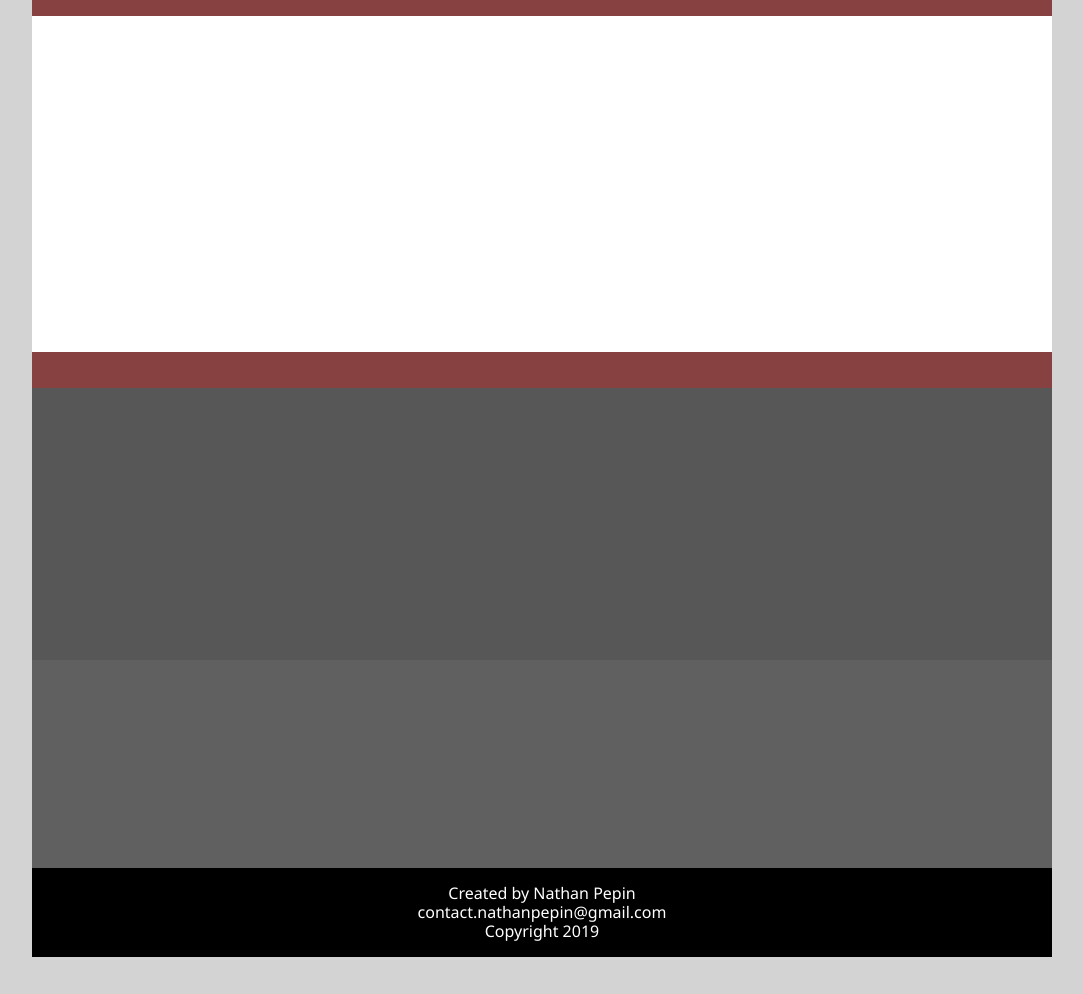
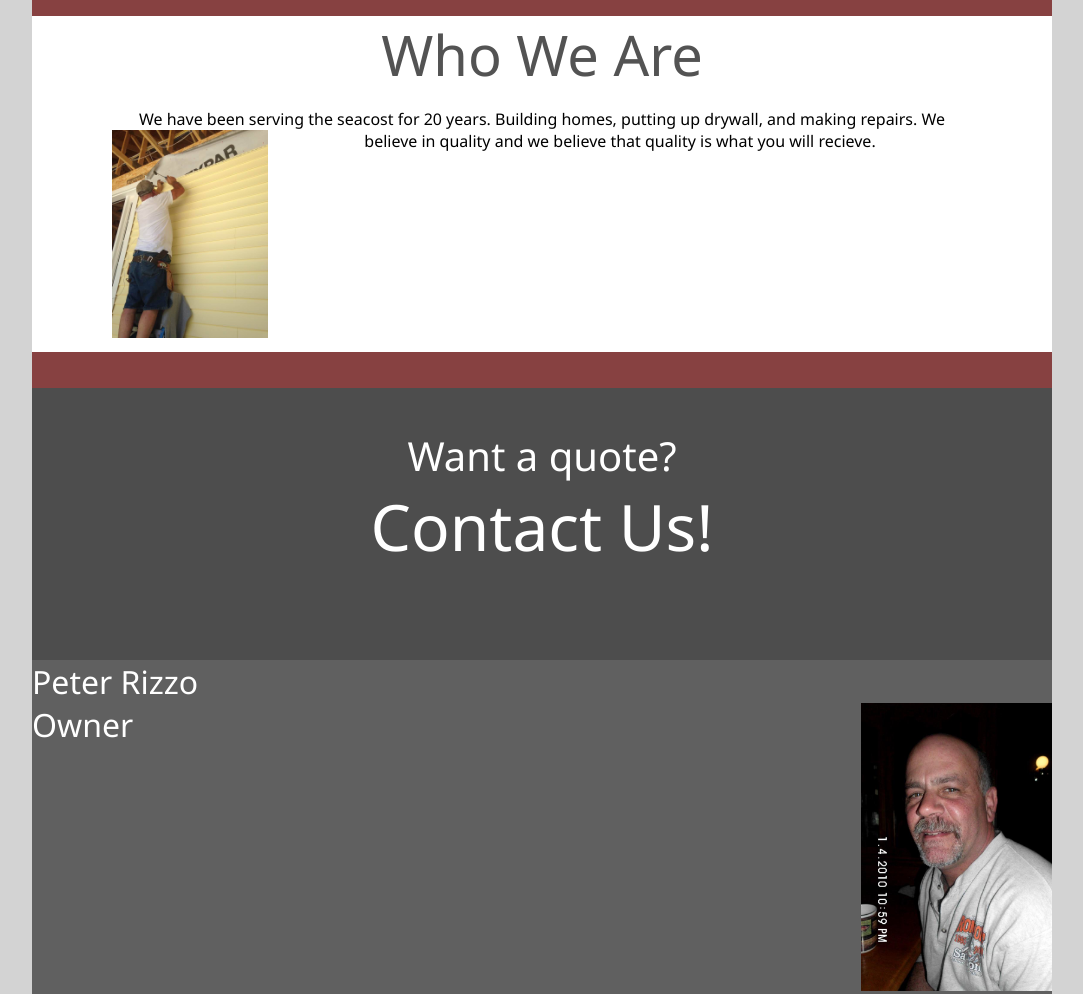
Before and after one commit to nathanpepin/Rizzo-Construction, a plain HTML site: page index.html in a window 1280 px wide. Shown: the part 940-1934 px from the top of the page, without its empty margins (98-1181 px from the left). Before the commit the page ends 1897 px from the top, so only its background shows below. Drawn offline with Linux system fonts and the light colour scheme.

Commit message:
08/25 update

```diff
--- a/css/styles.css
+++ b/css/styles.css
@@ -214,16 +214,53 @@ div.portfolio {
 div.who_we_are {
   height: 21em;
   background: white;
+  text-align: center;
+  padding-right: 5em;
+  padding-left: 5em;
+}
+.who_we_are span {
+  font-size: 3.5em;
+  color: #535353;
+}
+
+.who_we_are div img {
+  height: 13em;
+  float: left;
+}
+
+.who_we_are div span {
+  font-size: 1em;
+  color: #535353;
 }
 
 div.contact_us {
   height: 17em;
-  background: #575757;
+  background: #4d4d4d;
+  color: white;
+  text-align: center;
+}
+
+#p_quote {
+  padding-top: 1em;
+  font-size: 2.5em;
+  margin: 0;
+}
+
+#p_contact {
+  font-size: 4em;
+  margin: 0;
 }
 
 div.business_card {
   height: 13em;
   background: #606060;
+  color: white;
+  font-size: 2em;
+}
+
+.business_card img {
+  height: 9em;
+  float:right;
 }
 
 footer {
--- a/index.html
+++ b/index.html
@@ -98,14 +98,33 @@
     <!--purple dividor-->
     <div class="divider"></div>
 
-    <div class="who_we_are"></div>
+    <div class="who_we_are">
+      <span>Who We Are</span>
+
+      <div>
+        <p>
+          We have been serving the seacost for 20 years. Building homes, putting
+          up drywall, and making repairs. We believe in quality and we believe
+          that quality is what you will recieve.
+          <img
+            src="images/house/rizzo_hammering.jpg"
+            alt="Peter constructing a house image"
+          />
+        </p>
+      </div>
+    </div>
 
     <!--purple dividor-->
     <div class="divider"></div>
 
-    <div class="contact_us"></div>
+    <div class="contact_us">
+      <p id="p_quote">Want a quote?</p>
+      <p id="p_contact">Contact Us!</p>
+    </div>
 
-    <div class="business_card"></div>
+    <div class="business_card">
+      <span>Peter Rizzo<br>Owner<img src="images/rizzo_profile_picture.jpg" alt="Peter Rizzo Picture"></span>
+    </div>
 
     <footer>
       <div id="footer_text">
```
Also changed, not shown: images/house/rizzo_hammering.jpg (renamed from images/house/66345716_1104948006356974_1772051279527280640_n.jpg), images/rizzo_profile_picture.jpg (added). Lines whose indentation alone changed are shown as unchanged.
